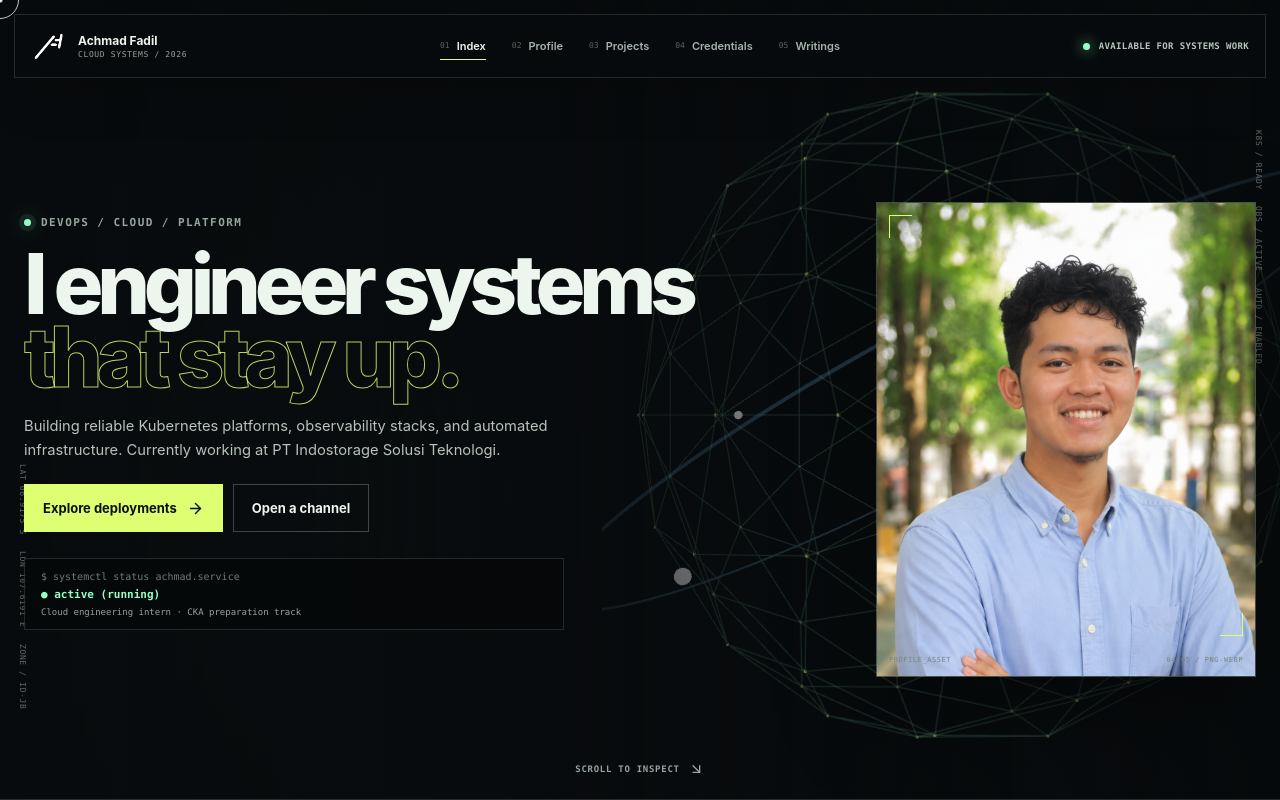
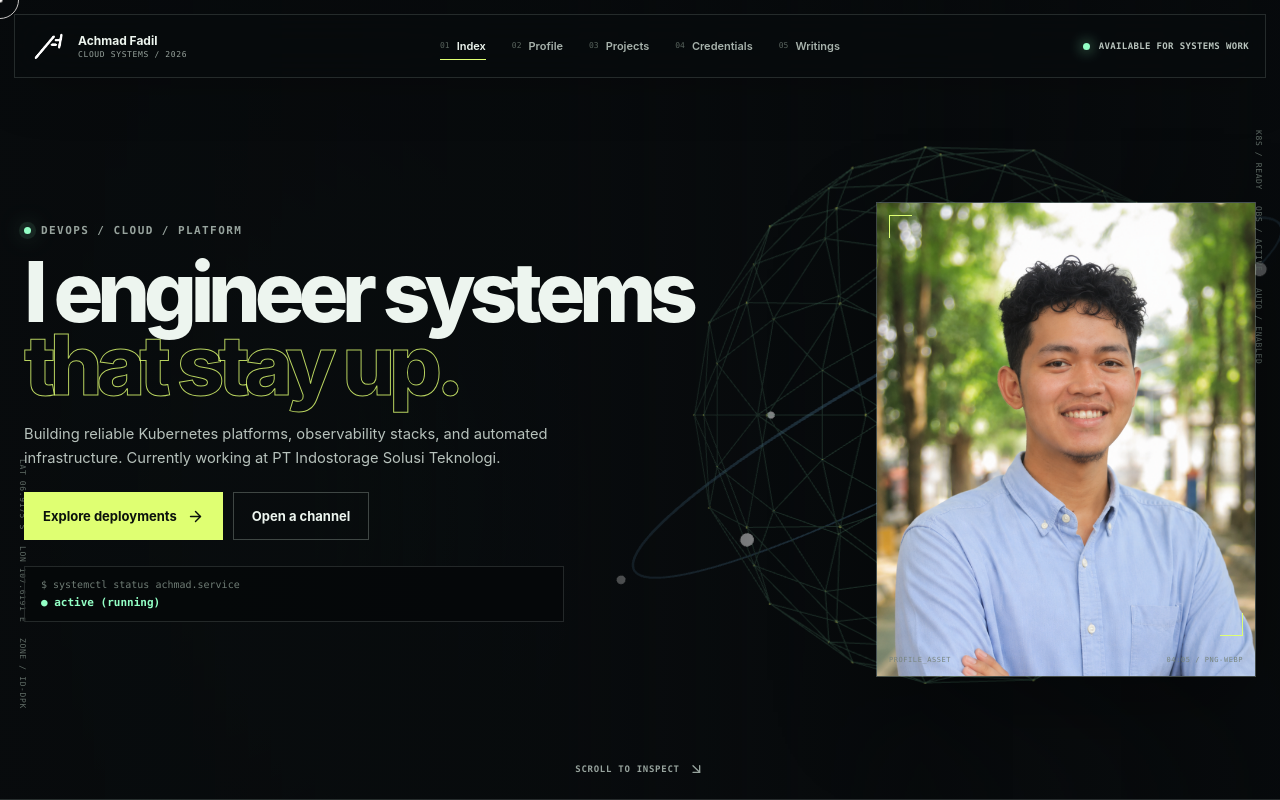
Before and after one commit to AchmadFadil128/achmad-devops-portfolio, a Next.js app: page / in a window 1280 px wide. Shown: the top 800 px of the page. Built offline with nearby package versions, Linux system fonts and the light colour scheme.

Commit message:
refactor: update location zone, refine hero console metadata, and adjust network scene camera distance

```diff
--- a/app/page.tsx
+++ b/app/page.tsx
@@ -21,7 +21,7 @@ export default async function HomePage() {
       <section className="hero">
         <NetworkScene />
         <div className="hero__telemetry hero__telemetry--left" aria-hidden="true">
-          <span>LAT 06.9175 S</span><span>LON 107.6191 E</span><span>ZONE / ID-JB</span>
+          <span>LAT 06.9175 S</span><span>LON 107.6191 E</span><span>ZONE / ID-DPK</span>
         </div>
         <div className="hero__telemetry hero__telemetry--right" aria-hidden="true">
           <span>K8S / READY</span><span>OBS / ACTIVE</span><span>AUTO / ENABLED</span>
@@ -46,7 +46,6 @@ export default async function HomePage() {
             <div className="hero__console" aria-label="Current engineering status">
               <span>$ systemctl status achmad.service</span>
               <b>● active (running)</b>
-              <small>Cloud engineering intern · CKA preparation track</small>
             </div>
           </div>
 
--- a/components/network-scene.tsx
+++ b/components/network-scene.tsx
@@ -13,7 +13,7 @@ export function NetworkScene() {
     const reducedMotion = window.matchMedia('(prefers-reduced-motion: reduce)').matches;
     const scene = new THREE.Scene();
     const camera = new THREE.PerspectiveCamera(42, 1, 0.1, 100);
-    camera.position.z = 6.7;
+    camera.position.z = 8.0;
 
     const renderer = new THREE.WebGLRenderer({ alpha: true, antialias: true });
     renderer.setPixelRatio(Math.min(window.devicePixelRatio, 1.7));
```
